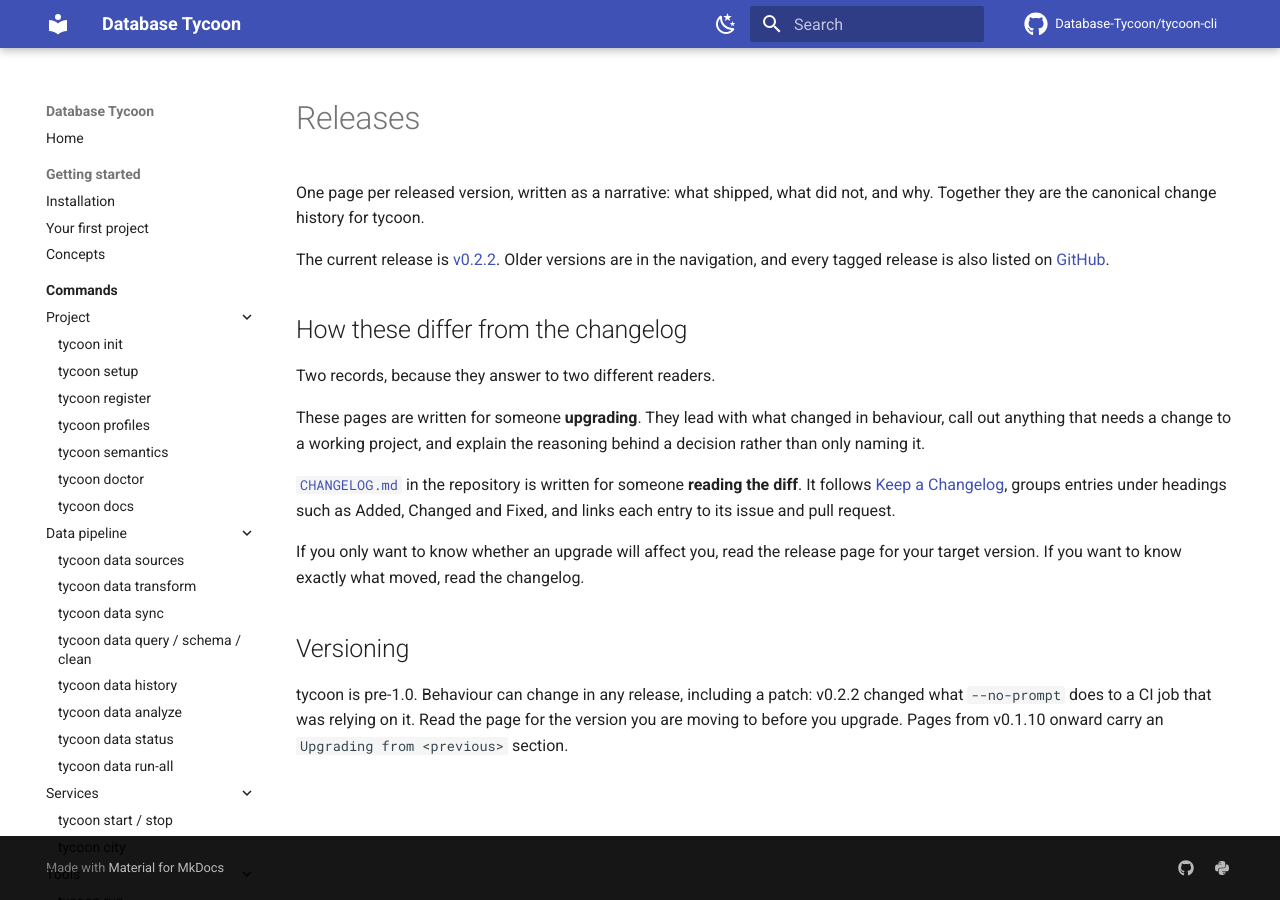
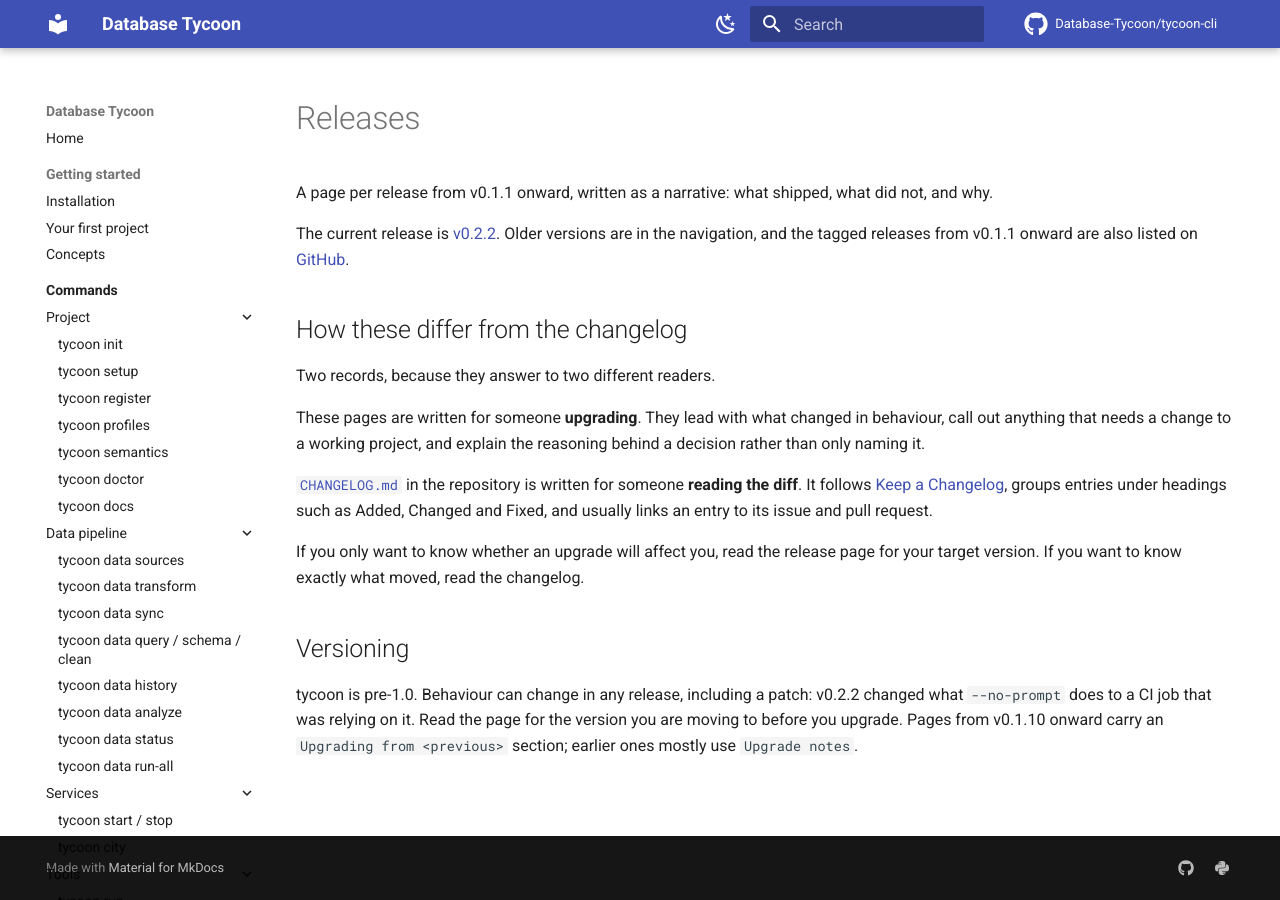
Before and after one commit to Database-Tycoon/tycoon-cli, an MkDocs documentation site: the page built from docs/releases/index.md, in a window 1280 px wide. Built offline with MkDocs 1.6.1 and Material for MkDocs 9.7.7, drawn with Linux system fonts in a browser that asks for light colours; comment, search, counter and statistics services are not loaded.

Commit message:
docs(gh-348): fix four overstated claims on the releases index
A fact-check pass against the repository found these; all four are the
same shape, a quantifier that fails on real pages.

"One page per released version" and "the canonical change history":
v0.1.0 is tagged and has no page here, its notes live in
`docs/city/release-notes-0.1.0.md`, which this stack drafts out of the
build. And the same page sets up two co-equal records a paragraph later,
so "canonical" claims more than it can support. Now "a page per release
from v0.1.1 onward".

"Every tagged release is also listed on GitHub": 15 tags, 14 releases.
v0.1.0 has no GitHub release either. Now "from v0.1.1 onward".

The changelog "links each entry to its issue and pull request": of 175
entries, 119 carry no PR reference and 65 carry neither. Now "usually
links".

"Pages from v0.1.10 onward carry an `Upgrading from <previous>`
section" was right as far as it went, but five earlier pages use
`Upgrade notes` and a reader following the advice would not find them.
Both forms are now named.

Separately, the changelog said the home page was rendering 57 nav links.
That counts the releases index page this PR adds; against the last
release, which is what a changelog reader compares to, it is 56. The
number is not load-bearing, so it is gone.

```diff
--- a/docs/releases/index.md
+++ b/docs/releases/index.md
@@ -1,10 +1,10 @@
 # Releases
 
-One page per released version, written as a narrative: what shipped, what did
-not, and why. Together they are the canonical change history for tycoon.
+A page per release from v0.1.1 onward, written as a narrative: what shipped,
+what did not, and why.
 
 The current release is [v0.2.2](v0.2.2.md). Older versions are in the
-navigation, and every tagged release is also listed on
+navigation, and the tagged releases from v0.1.1 onward are also listed on
 [GitHub](https://github.com/Database-Tycoon/tycoon-cli/releases).
 
 ## How these differ from the changelog
@@ -18,8 +18,8 @@ explain the reasoning behind a decision rather than only naming it.
 [`CHANGELOG.md`](https://github.com/Database-Tycoon/tycoon-cli/blob/main/CHANGELOG.md)
 in the repository is written for someone **reading the diff**. It follows
 [Keep a Changelog](https://keepachangelog.com/en/1.1.0/), groups entries under
-headings such as Added, Changed and Fixed, and links each entry to its issue
-and pull request.
+headings such as Added, Changed and Fixed, and usually links an entry to its
+issue and pull request.
 
 If you only want to know whether an upgrade will affect you, read the release
 page for your target version. If you want to know exactly what moved, read the
@@ -30,4 +30,5 @@ changelog.
 tycoon is pre-1.0. Behaviour can change in any release, including a patch:
 v0.2.2 changed what `--no-prompt` does to a CI job that was relying on it.
 Read the page for the version you are moving to before you upgrade. Pages
-from v0.1.10 onward carry an `Upgrading from <previous>` section.
+from v0.1.10 onward carry an `Upgrading from <previous>` section; earlier ones
+mostly use `Upgrade notes`.
```
Also changed, not shown: CHANGELOG.md (+1 -0 lines).
